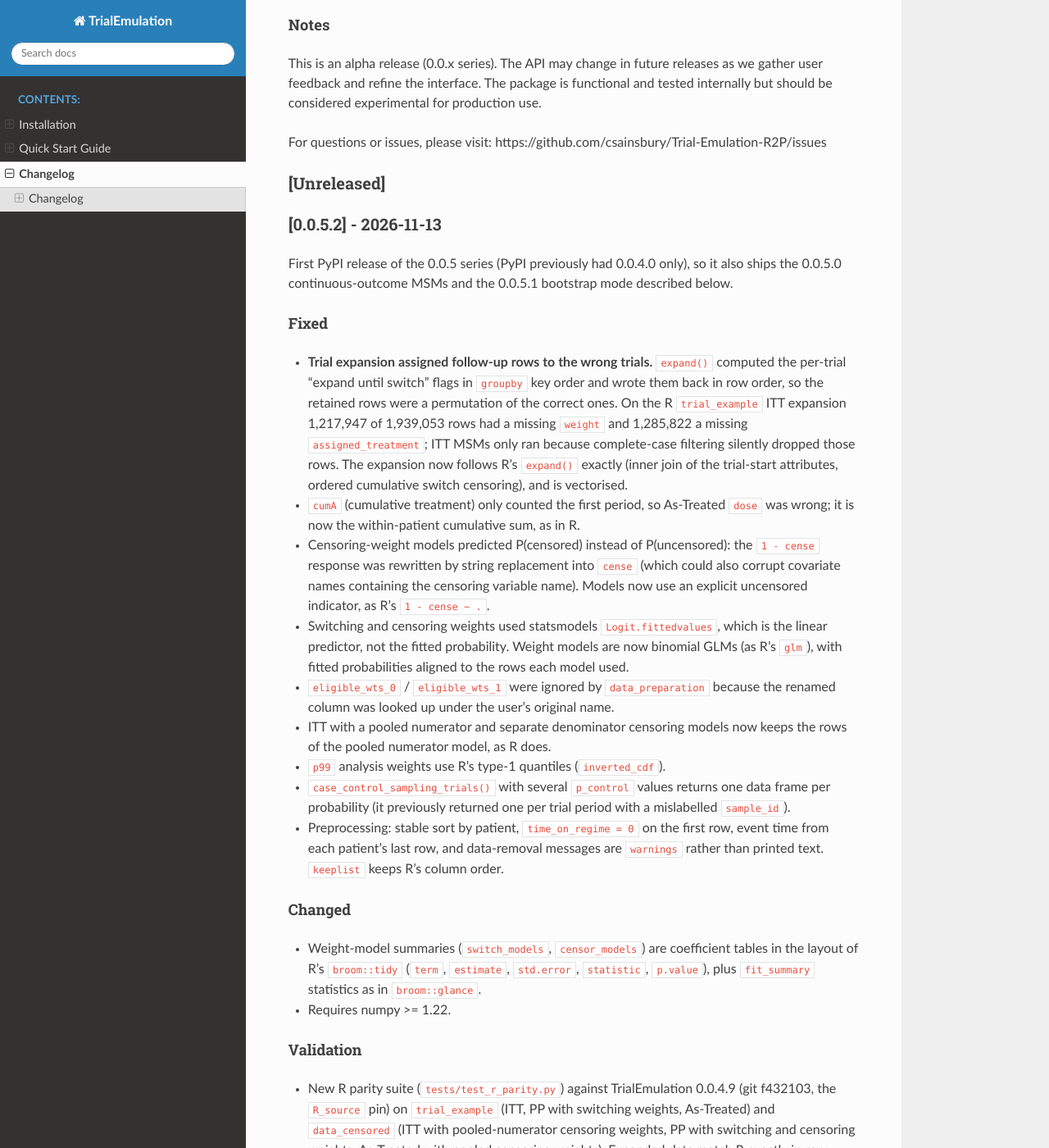
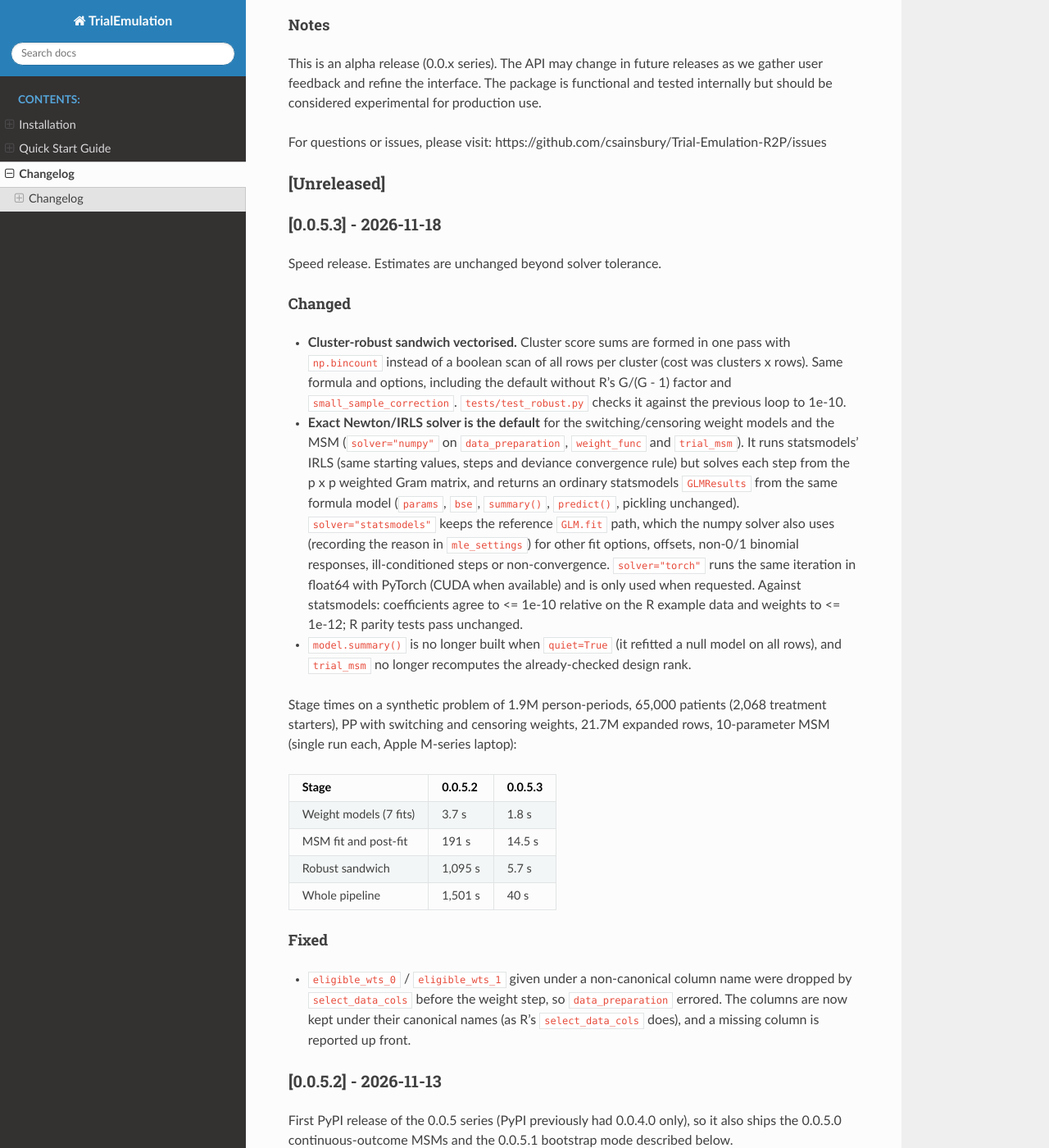
Before and after one commit to csainsbury/Trial-Emulation-R2P, a Sphinx documentation site: the page built from docs/source/changelog.rst, in a window 1280 px wide and 1400 px high, scrolled down 1689 px. Shown: the whole window at 82% size. Built offline with Sphinx 7.4.7 and the Read the Docs theme 3.1.0, drawn with Linux system fonts in a browser that asks for light colours; pages that are not in the unit, such as notebooks, are missing from menus.

Commit message:
Release 0.0.5.3: version bump and changelog
Co-Authored-By: Claude Opus 5.5 <noreply@anthropic.com>

```diff
--- a/CHANGELOG.md
+++ b/CHANGELOG.md
@@ -67,6 +67,53 @@ This is an alpha release (0.0.x series). The API may change in future releases a
 For questions or issues, please visit: https://github.com/csainsbury/Trial-Emulation-R2P/issues
 
 ## [Unreleased]
+
+## [0.0.5.3] - 2026-11-18
+
+Speed release. Estimates are unchanged beyond solver tolerance.
+
+### Changed
+
+- **Cluster-robust sandwich vectorised.** Cluster score sums are formed in
+  one pass with `np.bincount` instead of a boolean scan of all rows per
+  cluster (cost was clusters x rows). Same formula and options, including the
+  default without R's G/(G - 1) factor and `small_sample_correction`.
+  `tests/test_robust.py` checks it against the previous loop to 1e-10.
+- **Exact Newton/IRLS solver is the default** for the switching/censoring
+  weight models and the MSM (`solver="numpy"` on `data_preparation`,
+  `weight_func` and `trial_msm`). It runs statsmodels' IRLS (same starting
+  values, steps and deviance convergence rule) but solves each step from the
+  p x p weighted Gram matrix, and returns an ordinary statsmodels `GLMResults`
+  from the same formula model (`params`, `bse`, `summary()`, `predict()`,
+  pickling unchanged). `solver="statsmodels"` keeps the reference `GLM.fit`
+  path, which the numpy solver also uses (recording the reason in
+  `mle_settings`) for other fit options, offsets, non-0/1 binomial responses,
+  ill-conditioned steps or non-convergence. `solver="torch"` runs the same
+  iteration in float64 with PyTorch (CUDA when available) and is only used when
+  requested. Against statsmodels: coefficients agree to <= 1e-10 relative on
+  the R example data and weights to <= 1e-12; R parity tests pass unchanged.
+- `model.summary()` is no longer built when `quiet=True` (it refitted a null
+  model on all rows), and `trial_msm` no longer recomputes the already-checked
+  design rank.
+
+Stage times on a synthetic problem of 1.9M person-periods, 65,000 patients
+(2,068 treatment starters), PP with switching and censoring weights, 21.7M
+expanded rows, 10-parameter MSM (single run each, Apple M-series laptop):
+
+| Stage | 0.0.5.2 | 0.0.5.3 |
+|---|---|---|
+| Weight models (7 fits) | 3.7 s | 1.8 s |
+| MSM fit and post-fit | 191 s | 14.5 s |
+| Robust sandwich | 1,095 s | 5.7 s |
+| Whole pipeline | 1,501 s | 40 s |
+
+### Fixed
+
+- `eligible_wts_0` / `eligible_wts_1` given under a non-canonical column name
+  were dropped by `select_data_cols` before the weight step, so
+  `data_preparation` errored. The columns are now kept under their canonical
+  names (as R's `select_data_cols` does), and a missing column is reported up
+  front.
 
 ## [0.0.5.2] - 2026-11-13
 
--- a/docs/source/conf.py
+++ b/docs/source/conf.py
@@ -13,7 +13,7 @@ sys.path.insert(0, os.path.abspath('../..'))
 project = 'TrialEmulation'
 copyright = '2026, Xander Vermeulen, Chris Sainsbury'
 author = 'Xander Vermeulen, Chris Sainsbury'
-release = '0.0.5.2'
+release = '0.0.5.3'
 version = '0.0.5'
 
 # -- General configuration ---------------------------------------------------
--- a/pyproject.toml
+++ b/pyproject.toml
@@ -4,7 +4,7 @@ build-backend = "setuptools.build_meta"
 
 [project]
 name = "trial-emulation"
-version = "0.0.5.2"
+version = "0.0.5.3"
 description = "Python port of TrialEmulation R package for causal analysis of observational time-to-event data"
 readme = "README.md"
 requires-python = ">=3.10"
--- a/trial_emulation/__init__.py
+++ b/trial_emulation/__init__.py
@@ -14,7 +14,7 @@ The main workflow consists of:
 5. Estimating ITT, PP, and As-Treated estimands
 """
 
-__version__ = "0.0.5.2"
+__version__ = "0.0.5.3"
 
 from .data_preparation import data_preparation
 from .msm import trial_msm, fit_msm
```
Also changed, not shown: README.md (+2 -1 lines), 1 other file.
